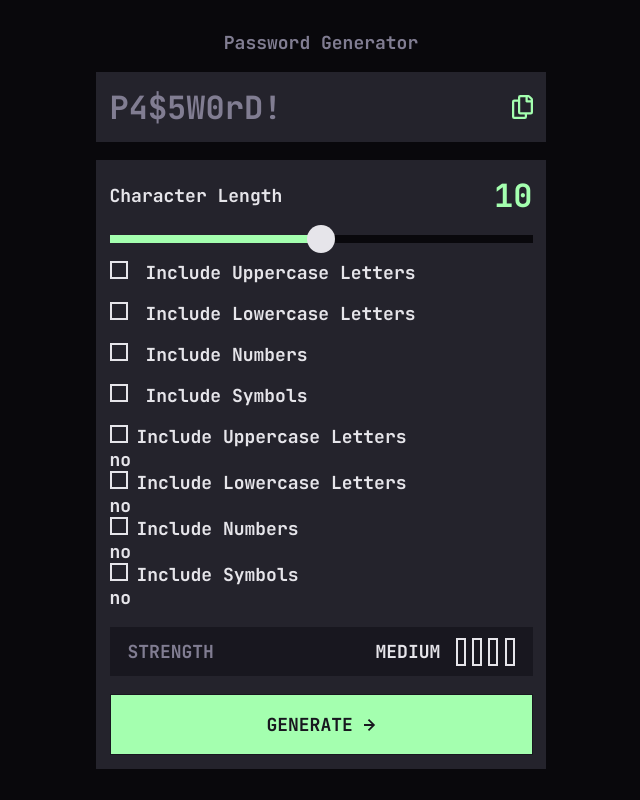
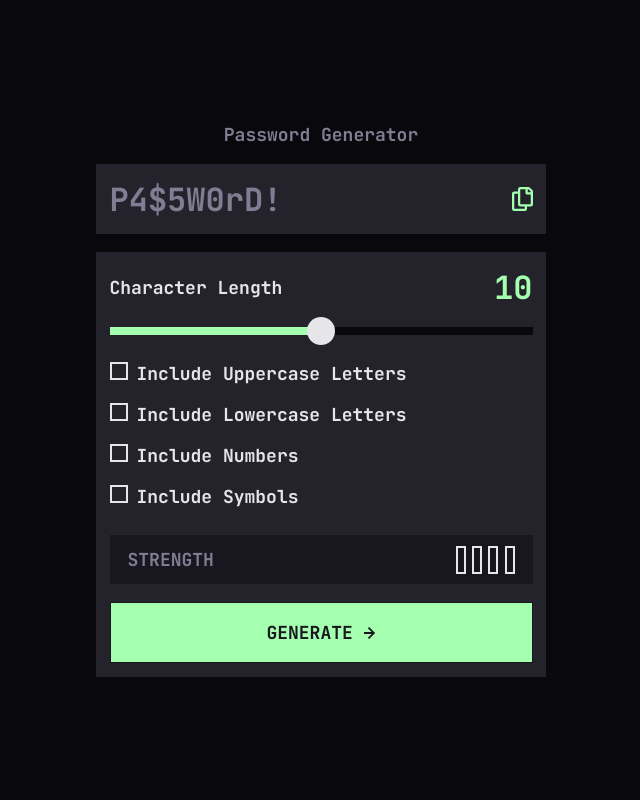
Before and after one commit to emmahogberg88/password-generator, a React (Create React App) app: page / in a window 1280 px wide. Shown: the whole page, without its empty margins (319-959 px from the left). Built offline with nearby package versions, Linux system fonts and the light colour scheme.

Commit message:
Fix password generator button with new checkboxes

```diff
--- a/src/App.js
+++ b/src/App.js
@@ -2,6 +2,7 @@ import './App.css'
 import styled from 'styled-components/macro'
 import { useState } from 'react'
 import { passwordList } from './utils/passwordList'
+import { UPPERCASELETTERS, LOWERCASELETTERS, NUMBERS, SYMBOLS } from './utils/characterList'
 
 function App() {
 	const [checkedUpper, setCheckedUpper] = useState(false)
@@ -9,18 +10,19 @@ function App() {
 	const [checkedNumber, setCheckedNumber] = useState(false)
 	const [checkedSymbol, setCheckedSymbol] = useState(false)
 
-	const [isChecked, setIsChecked] = useState(false) //test!
+	// const [isChecked, setIsChecked] = useState(false) //test!
 	const [checkedState, setCheckedState] = useState(new Array(passwordList.length).fill(false))
 
 	const [passwordLength, setPasswordLength] = useState(10)
 	const [password, setPassword] = useState('')
 	const [showText, setShowText] = useState(false)
+	const [showStrength, setShowStrength] = useState('')
 	// const [checkedBoxes, setCheckedBoxes] = useState(0)
 
-	const UPPERCASELETTERS = 'ABCDEFGHIJKLMNOPQRSTUVWXYZ'
-	const LOWERCASELETTERS = 'abcdefghijklmnopqrstuvwxyz'
-	const NUMBERS = '0123456789'
-	const SYMBOLS = '!@#$&*?|%+-_./:;=()[]{}'
+	// const UPPERCASELETTERS = 'ABCDEFGHIJKLMNOPQRSTUVWXYZ'
+	// const LOWERCASELETTERS = 'abcdefghijklmnopqrstuvwxyz'
+	// const NUMBERS = '0123456789'
+	// const SYMBOLS = '!@#$&*?|%+-_./:;=()[]{}'
 
 	// console.log(checked)
 	// console.log(Object.keys(checked)) //upper
@@ -40,20 +42,21 @@ function App() {
 	// 	console.log(updatedList)
 	// }
 
-	const handleChecked = (event) => {
-		if (event.target.id === 'checkedUpper') {
-			setCheckedUpper((prev) => !prev)
-		}
-		if (event.target.id === 'checkedLower') {
-			setCheckedLower((prev) => !prev)
-		}
-		if (event.target.id === 'checkedNumber') {
-			setCheckedNumber((prev) => !prev)
-		}
-		if (event.target.id === 'checkedSymbol') {
-			setCheckedSymbol((prev) => !prev)
-		}
-	}
+	// const handleChecked = (event) => {
+	// 	if (event.target.id === 'checkedUpper') {
+	// 		setCheckedUpper((prev) => !prev)
+
+	// 	}
+	// 	if (event.target.id === 'checkedLower') {
+	// 		setCheckedLower((prev) => !prev)
+	// 	}
+	// 	if (event.target.id === 'checkedNumber') {
+	// 		setCheckedNumber((prev) => !prev)
+	// 	}
+	// 	if (event.target.id === 'checkedSymbol') {
+	// 		setCheckedSymbol((prev) => !prev)
+	// 	}
+	// }
 
 	// console.log(checkedBoxes)
 
@@ -61,20 +64,18 @@ function App() {
 	let passwordGenerated = ''
 
 	const generatePassword = () => {
-		if (checkedUpper) {
+		if (checkedState[0]) {
 			selectionOfChars += UPPERCASELETTERS
 		}
-		if (checkedLower) {
+		if (checkedState[1]) {
 			selectionOfChars += LOWERCASELETTERS
 		}
-		if (checkedNumber) {
+		if (checkedState[2]) {
 			selectionOfChars += NUMBERS
 		}
-		if (checkedSymbol) {
+		if (checkedState[3]) {
 			selectionOfChars += SYMBOLS
 		}
-
-		console.log(selectionOfChars)
 
 		for (let i = 0; i < passwordLength; i++) {
 			passwordGenerated += selectionOfChars.charAt(Math.floor(Math.random() * selectionOfChars.length))
@@ -100,29 +101,35 @@ function App() {
 		}
 	}
 
-	const getStrength = (count) => {
-		console.log('hej')
-	}
-
-	const handleChange = (position) => {
+	const handleChange = (position, name) => {
 		const updatedState = checkedState.map((item, index) => {
 			return index === position ? !item : item
 		})
 		setCheckedState(updatedState)
 
+		console.log(name)
+
 		const passwordStrenght = updatedState.filter((value) => value === true)
 
+		if (passwordStrenght.length === 0) {
+			console.log('noll')
+			setShowStrength('')
+		}
 		if (passwordStrenght.length === 1) {
 			console.log('ett')
+			setShowStrength('TO WEAK!')
 		}
 		if (passwordStrenght.length === 2) {
 			console.log('två')
+			setShowStrength('WEAK')
 		}
 		if (passwordStrenght.length === 3) {
 			console.log('tre')
+			setShowStrength('MEDIUM')
 		}
 		if (passwordStrenght.length === 4) {
 			console.log('fyra')
+			setShowStrength('STRONG')
 		}
 	}
 
@@ -162,74 +169,6 @@ function App() {
 						onChange={(event) => setPasswordLength(event.target.value)}
 					/>
 
-					<CheckboxContainer>
-						<StyledCheckbox
-							id='checkedUpper'
-							type='checkbox'
-							value='checkedUpper'
-							checked={checkedUpper}
-							onClick={handleChecked}
-							aria-hidden={true}
-						>
-							<HiddenCheckbox type='checkbox' id='upper' name='upper' />
-							<CheckIcon width='14' height='12' xmlns='http://www.w3.org/2000/svg'>
-								<path stroke='#18171F' strokeWidth='3' fill='none' d='M1 5.607 4.393 9l8-8' />
-							</CheckIcon>
-						</StyledCheckbox>
-						<Label>Include Uppercase Letters</Label>
-					</CheckboxContainer>
-
-					<CheckboxContainer>
-						<StyledCheckbox
-							id='checkedLower'
-							type='checkbox'
-							value='checkedLower'
-							checked={checkedLower}
-							onClick={handleChecked}
-							aria-hidden={true}
-						>
-							<HiddenCheckbox type='checkbox' id='upper' name='upper' />
-							<CheckIcon width='14' height='12' xmlns='http://www.w3.org/2000/svg'>
-								<path stroke='#18171F' strokeWidth='3' fill='none' d='M1 5.607 4.393 9l8-8' />
-							</CheckIcon>
-						</StyledCheckbox>
-						<Label>Include Lowercase Letters</Label>
-					</CheckboxContainer>
-
-					<CheckboxContainer>
-						<StyledCheckbox
-							id='checkedNumber'
-							type='checkbox'
-							value='checkedNumber'
-							checked={checkedNumber}
-							onClick={handleChecked}
-							aria-hidden={true}
-						>
-							<HiddenCheckbox type='checkbox' id='upper' name='upper' />
-							<CheckIcon width='14' height='12' xmlns='http://www.w3.org/2000/svg'>
-								<path stroke='#18171F' strokeWidth='3' fill='none' d='M1 5.607 4.393 9l8-8' />
-							</CheckIcon>
-						</StyledCheckbox>
-						<Label>Include Numbers</Label>
-					</CheckboxContainer>
-
-					<CheckboxContainer>
-						<StyledCheckbox
-							id='checkedSymbol'
-							type='checkbox'
-							value='checkedSymbol'
-							checked={checkedSymbol}
-							onClick={handleChecked}
-							aria-hidden={true}
-						>
-							<HiddenCheckbox type='checkbox' id='upper' name='upper' />
-							<CheckIcon width='14' height='12' xmlns='http://www.w3.org/2000/svg'>
-								<path stroke='#18171F' strokeWidth='3' fill='none' d='M1 5.607 4.393 9l8-8' />
-							</CheckIcon>
-						</StyledCheckbox>
-						<Label>Include Symbols</Label>
-					</CheckboxContainer>
-
 					{passwordList.map(({ name, text, count }, index) => {
 						return (
 							<CheckboxWrapper>
@@ -245,12 +184,10 @@ function App() {
 										name={name}
 										value={name}
 										checked={checkedState[index]}
-										onChange={() => handleChange(index)}
+										onChange={() => handleChange(index, name)}
 									/>
 									{text}
 								</label>
-								<p>{checkedState[index] ? 'checked' : 'no'}</p>
-								{getStrength(count)}
 							</CheckboxWrapper>
 						)
 					})}
@@ -277,7 +214,7 @@ function App() {
 				<Container background='var(--clr-bg-primary)' padding='0.6em 1em' margin='1em 0'>
 					<SpanStrength color='var(--clr-grey)'>Strength</SpanStrength>
 					<DivStrength>
-						<SpanStrength>MEDIUM</SpanStrength>
+						<SpanStrength>{showStrength}</SpanStrength>
 						<Box> </Box>
 						<Box> </Box>
 						<Box> </Box>
@@ -379,11 +316,6 @@ const Form = styled.form`
 	flex-direction: column;
 `
 
-const Label = styled.label`
-	padding-left: 1em;
-	pointer-events: none;
-`
-
 const InputRange = styled.input.attrs({ type: 'range' })`
 	-webkit-appearance: none;
 	-moz-appearance: none;
@@ -426,51 +358,51 @@ const InputRange = styled.input.attrs({ type: 'range' })`
 	}
 `
 
-const CheckboxContainer = styled.span`
-	// position: relative;
-	margin-right: 1em;
-	display: flex;
-	align-items: center;
-	justify-content: flex-start;
-	vertical-align: middle;
-	padding-bottom: 1em;
-`
+// const CheckboxContainer = styled.span`
+// 	// position: relative;
+// 	margin-right: 1em;
+// 	display: flex;
+// 	align-items: center;
+// 	justify-content: flex-start;
+// 	vertical-align: middle;
+// 	padding-bottom: 1em;
+// `
 
-const HiddenCheckbox = styled.input.attrs({ type: 'checkbox' })`
-	margin-right: 1em;
-	border: 0;
-	clip: rect(0 0 0 0);
-	clippath: inset(50%);
-	height: 1px;
-	margin: -1px;
-	overflow: hidden;
-	padding: 0;
-	position: absolute;
-	white-space: nowrap;
-	width: 1px;
-`
+// const HiddenCheckbox = styled.input.attrs({ type: 'checkbox' })`
+// 	margin-right: 1em;
+// 	border: 0;
+// 	clip: rect(0 0 0 0);
+// 	clippath: inset(50%);
+// 	height: 1px;
+// 	margin: -1px;
+// 	overflow: hidden;
+// 	padding: 0;
+// 	position: absolute;
+// 	white-space: nowrap;
+// 	width: 1px;
+// `
 
-const CheckIcon = styled.svg``
+// const CheckIcon = styled.svg``
 
-const StyledCheckbox = styled.span`
-	display: flex;
-	align-items: center;
-	align-self: baseline;
-	width: 18px;
-	height: 18px;
-	background: ${(props) => (props.checked ? 'var(--clr-accent)' : 'var(--clr-bg-secondary)')};
-	border: 2px solid ${(props) => (props.checked ? 'var(--clr-bg-accent)' : 'var(--clr-light)')};
-	transition: all 150ms;
-	cursor: pointer;
+// const StyledCheckbox = styled.span`
+// 	display: flex;
+// 	align-items: center;
+// 	align-self: baseline;
+// 	width: 18px;
+// 	height: 18px;
+// 	background: ${(props) => (props.checked ? 'var(--clr-accent)' : 'var(--clr-bg-secondary)')};
+// 	border: 2px solid ${(props) => (props.checked ? 'var(--clr-bg-accent)' : 'var(--clr-light)')};
+// 	transition: all 150ms;
+// 	cursor: pointer;
 
-	${CheckIcon} {
-		visibility: ${(props) => (props.checked ? 'visible' : 'hidden')};
-	}
+// 	${CheckIcon} {
+// 		visibility: ${(props) => (props.checked ? 'visible' : 'hidden')};
+// 	}
 
-	&:focus-within {
-		transform: scale(1.2);
-	}
-`
+// 	&:focus-within {
+// 		transform: scale(1.2);
+// 	}
+// `
 
 const Box = styled.span`
 	border: 2px solid var(--clr-light);
@@ -516,8 +448,8 @@ const Arrow = styled.svg`
 //////////////
 const CheckboxIcon = styled.svg`
 	position: absolute;
-	left: 2px;
-	top: 3px;
+	left: 2.5px;
+	top: 12px;
 `
 
 const Checkbox = styled.input.attrs({ type: 'checkbox' })`
@@ -545,6 +477,7 @@ const Checkbox = styled.input.attrs({ type: 'checkbox' })`
 
 const CheckboxWrapper = styled.div`
 	position: relative;
+	padding-block: 0.5em;
 `
 
 ///////////////////////
--- /dev/null
+++ b/src/utils/characterList.js
@@ -0,0 +1,4 @@
+export const UPPERCASELETTERS = 'ABCDEFGHIJKLMNOPQRSTUVWXYZ'
+export const LOWERCASELETTERS = 'abcdefghijklmnopqrstuvwxyz'
+export const NUMBERS = '0123456789'
+export const SYMBOLS = '!@#$&*?|%+-_./:;=()[]{}'
```
